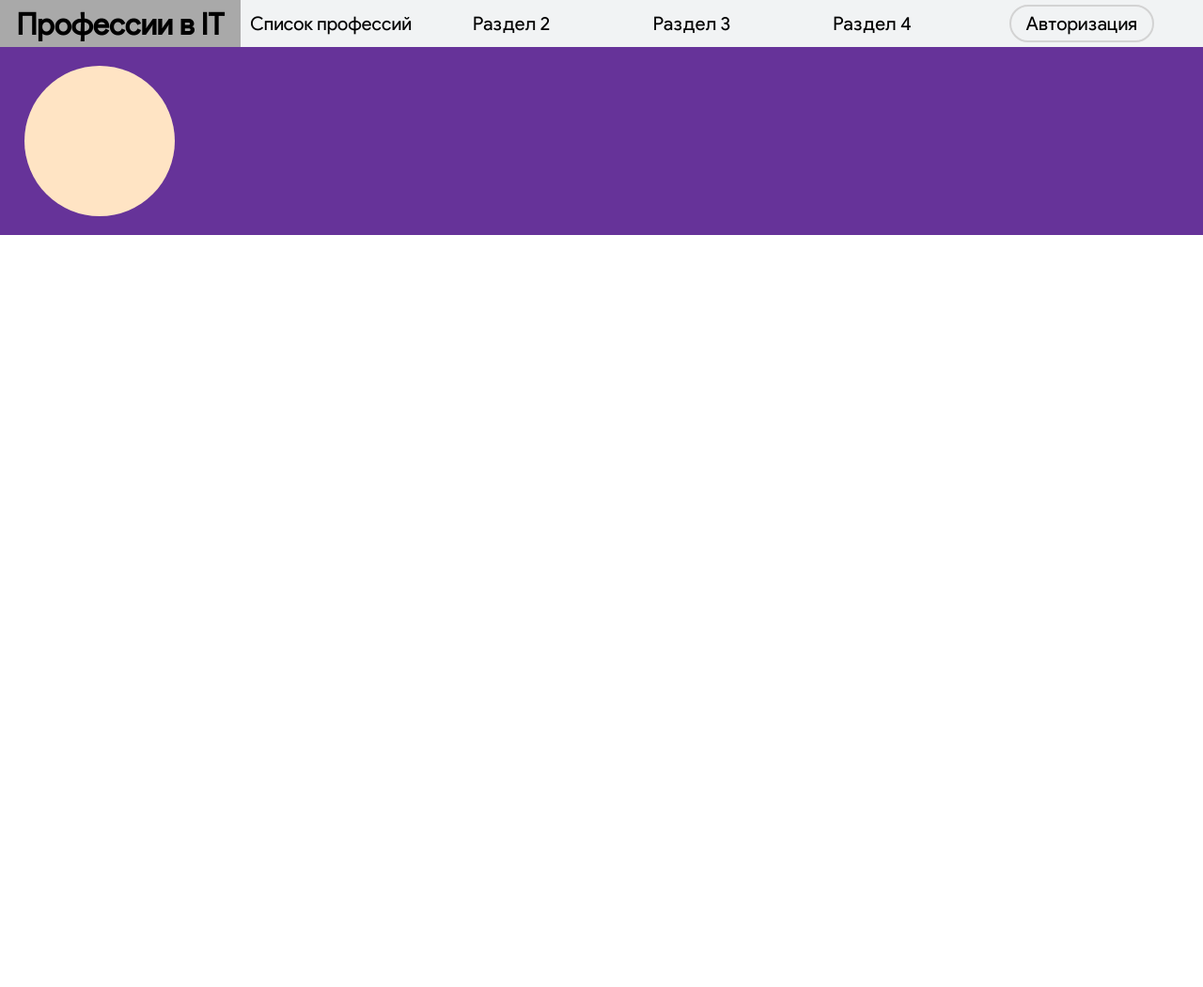
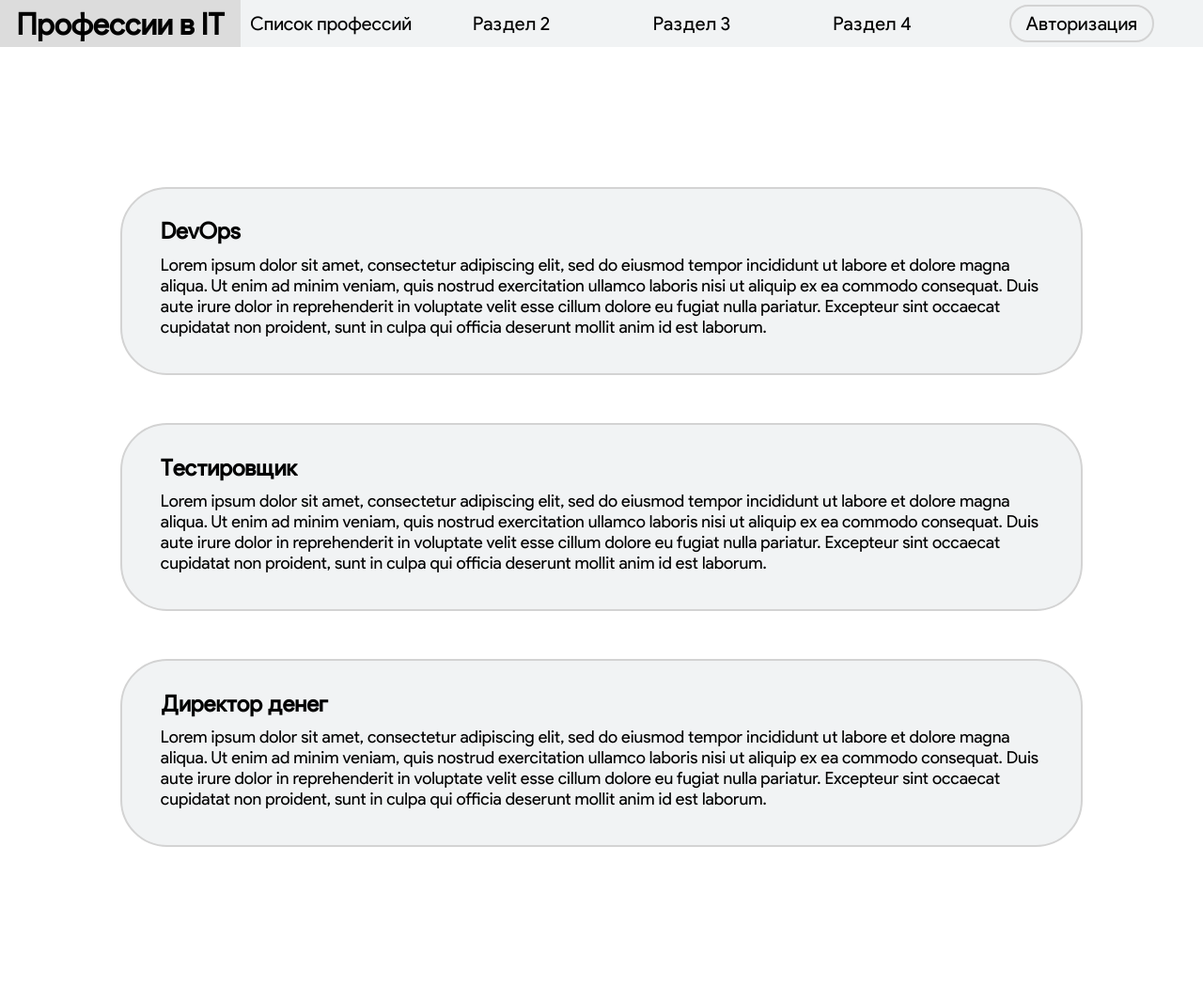
Before and after one commit to feedeliseev/ITprof, a PHP site: page / in a window 1280 px wide. Shown: the whole page at 94% size. Before the commit the page ends 250 px from the top, so only its background shows below. Run offline with PHP 8.4, Linux system fonts and the light colour scheme.

Commit message:
menu with prof block

```diff
--- a/index.html
+++ b/index.html
@@ -42,9 +42,24 @@
         </a>
     </div>
 </div>
+<div class="proflist">
+    <a href="temporary.html" class="prof">
+        <h2 class="profname">DevOps</h2>
+        <p class="profdescr">Lorem ipsum dolor sit amet, consectetur adipiscing elit, sed do eiusmod tempor incididunt ut labore et dolore magna aliqua. Ut enim ad minim veniam, quis nostrud exercitation ullamco laboris nisi ut aliquip ex ea commodo consequat. Duis aute irure dolor in reprehenderit in voluptate velit esse cillum dolore eu fugiat nulla pariatur. Excepteur sint occaecat cupidatat non proident, sunt in culpa qui officia deserunt mollit anim id est laborum.</p>
+    </a>
+    <a href="temporary.html" class="prof">
+        <h2 class="profname">Тестировщик</h2>
+        <p class="profdescr">Lorem ipsum dolor sit amet, consectetur adipiscing elit, sed do eiusmod tempor incididunt ut labore et dolore magna aliqua. Ut enim ad minim veniam, quis nostrud exercitation ullamco laboris nisi ut aliquip ex ea commodo consequat. Duis aute irure dolor in reprehenderit in voluptate velit esse cillum dolore eu fugiat nulla pariatur. Excepteur sint occaecat cupidatat non proident, sunt in culpa qui officia deserunt mollit anim id est laborum.</p>
 
-<div style="height: 200px; width: 100%; background-color: rebeccapurple; display: flex; align-items: center;">
-    <div style="height: 80%; width: 160px; border-radius: 160px; background-color: bisque; margin-left: 2%"></div>
+    </a>
+    <a href="temporary.html" class="prof">
+        <h2 class="profname">Директор денег</h2>
+        <p class="profdescr">Lorem ipsum dolor sit amet, consectetur adipiscing elit, sed do eiusmod tempor incididunt ut labore et dolore magna aliqua. Ut enim ad minim veniam, quis nostrud exercitation ullamco laboris nisi ut aliquip ex ea commodo consequat. Duis aute irure dolor in reprehenderit in voluptate velit esse cillum dolore eu fugiat nulla pariatur. Excepteur sint occaecat cupidatat non proident, sunt in culpa qui officia deserunt mollit anim id est laborum.</p>
+
+    </a>
+
 </div>
+
+
 </body>
 </html>
--- a/styles/style.css
+++ b/styles/style.css
@@ -35,7 +35,7 @@ body {
     transition: 0.3s ease;
 }
 .logo:hover {
-    background-color: darkgray;
+    background-color: Gainsboro;
 
 }
 
@@ -58,7 +58,7 @@ body {
 .auth:hover {
     height: 90%;
     width: 70%;
-    background-color: darkgray;
+    background-color: Gainsboro;
     font-size: 24px;
     border-color: black;
 
@@ -77,6 +77,49 @@ body {
     transition: 0.3s ease;
 }
 .menubutton:hover {
-    background-color: darkgray;
+    background-color: Gainsboro;
     font-size: 24px;
 }
+
+.proflist {
+    background-color: #FFFFFF;
+    height: 1000px;
+    width: 100%;
+    display: flex;
+    justify-content: center; /* Центрирует по горизонтали */
+    align-items: center;
+    flex-direction: column;
+}
+
+.prof {
+    background-color: #F1F3F4;
+    height: 20%;
+    width: 80%;
+    border-radius: 50px;
+    border: 2px solid #D3D3D3;
+    text-decoration: none;
+    color: inherit;
+    margin: 2%;
+}
+
+.prof:hover {
+    background-color: Gainsboro;
+    border-color: black;
+    transition: 0.3s ease;
+
+
+}
+
+.profname {
+    margin-left: 4%;
+    margin-top: 3%;
+    margin-right: 4%;
+
+
+}
+.profdescr{
+    margin-left: 4%;
+    margin-top: 1%;
+    font-size: 18px;
+    margin-right: 4%;
+}
```
